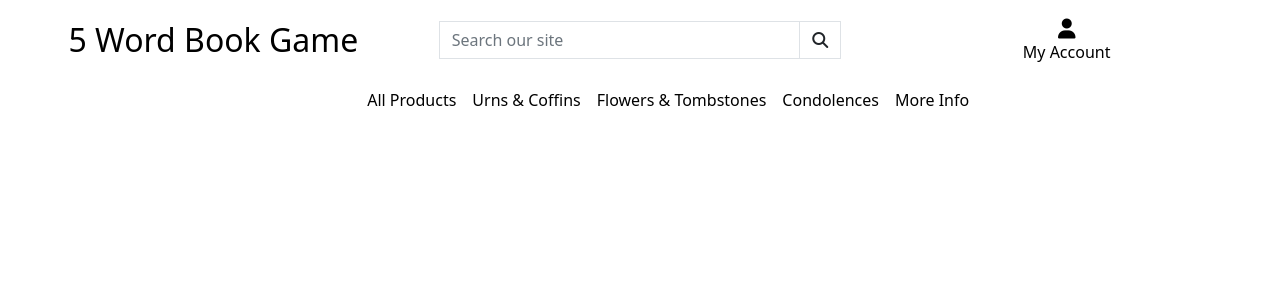
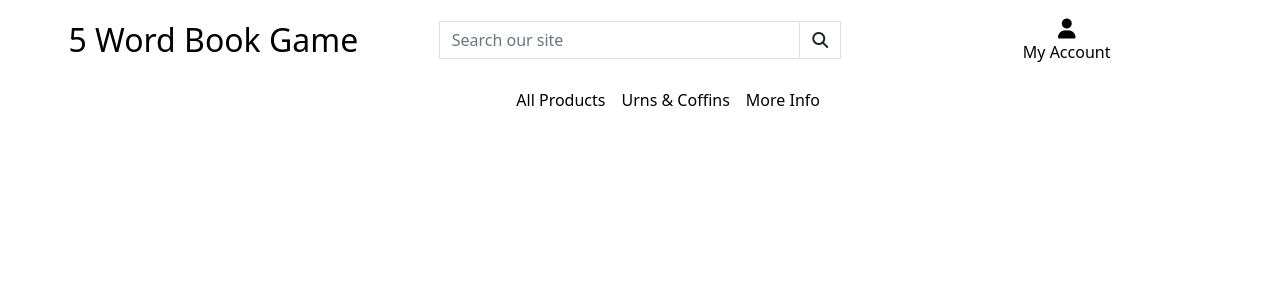
Before and after one commit to phoebeireland/5wordbookgame, a Django app: template templates/base.html in a window 1280 px wide. Shown: the top 300 px of the page. Run offline with Django 3.2, Linux system fonts and the light colour scheme; the template is opened without the code that fills it, so the values that code supplies are empty; some libraries are stand-ins or nearby versions.

Commit message:
alter the main nav header

```diff
--- a/templates/includes/main_nav.html
+++ b/templates/includes/main_nav.html
@@ -26,24 +26,6 @@
                 <a href="{% url 'products' %}?category=miscellaneous" class="dropdown-item">Miscellaneous</a>
             </div>
         </li>
-
-        <li class="nav-item dropdown">
-            <a class="logo-font font-weight-bold nav-link text-black mr-5" href="#" id="flowersandtombstones-link" data-toggle="dropdown" aria-haspopup="true" aria-expanded="false">
-                Flowers &amp; Tombstones
-            </a>
-            <div class="dropdown-menu border-0" aria-labelledby="flowersandtombstones-link">
-                <a href="{% url 'products' %}?category=flowers" class="dropdown-item">Flowers</a>
-                <a href="{% url 'products' %}?category=tombstones" class="dropdown-item">Tombstones</a>
-            </div>
-        </li>
-        <li class="nav-item dropdown">
-            <a class="logo-font font-weight-bold nav-link text-black" href="#" id="condolences-link" data-toggle="dropdown" aria-haspopup="true" aria-expanded="false">
-                Condolences
-            </a>
-            <div class="dropdown-menu border-0" aria-labelledby="condolences-link">
-                <a href="{% url 'condolences' %}" class="dropdown-item">Offer Condolences</a>
-            </div>
-        </li>
         <li class="nav-item dropdown">
             <a class="logo-font font-weight-bold nav-link text-black" href="#" id="about-link" data-toggle="dropdown" aria-haspopup="true" aria-expanded="false">
                 More Info
```
